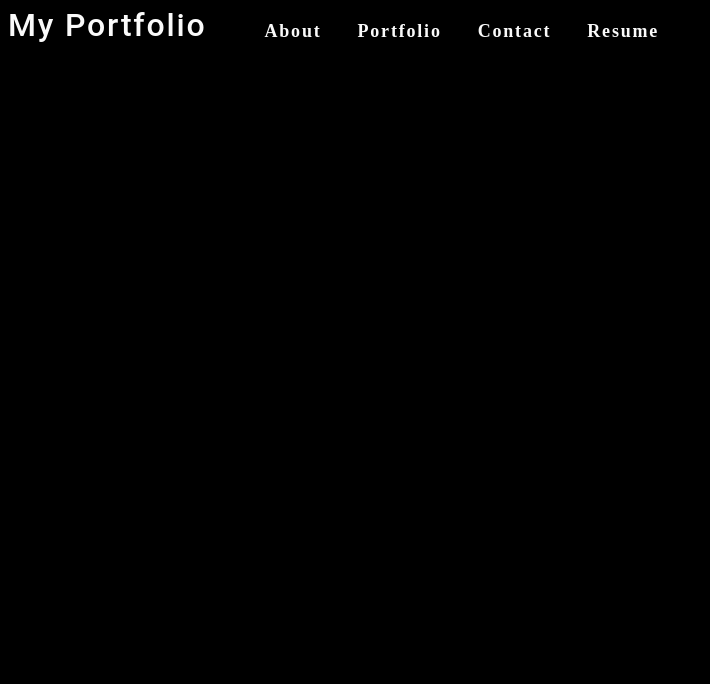
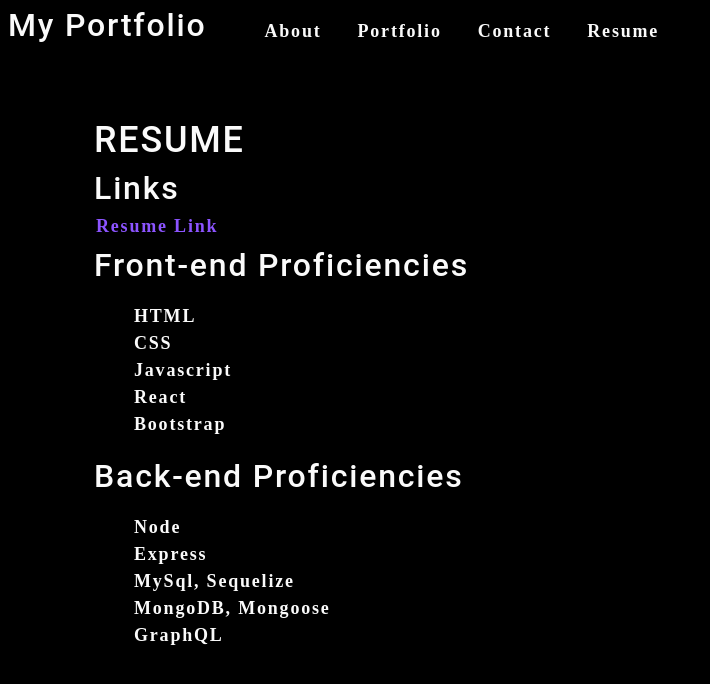
Before and after one commit to miyun94/react-portfolio, a React (Create React App) app: page /resume in a window 1280 px wide. Shown: the top 684 px of the page, without its empty margins (0-710 px from the left). Built offline with nearby package versions, Linux system fonts and the light colour scheme.

Commit message:
resume page

```diff
--- a/src/components/Resume/index.js
+++ b/src/components/Resume/index.js
@@ -3,7 +3,29 @@ import React from 'react';
 
 function Resume(){
     return(
-        <section></section>
+        <section id="resume">
+        <h1>RESUME</h1>
+        <h2>Links</h2>
+        <a href='' target="_blank" rel="noreferrer">
+            Resume Link
+        </a>
+        <h2>Front-end Proficiencies</h2>
+        <ul>
+            <li>HTML</li>
+            <li>CSS</li>
+            <li>Javascript</li>
+            <li>React</li>
+            <li>Bootstrap</li>
+        </ul>
+        <h2>Back-end Proficiencies</h2>
+        <ul>
+            <li>Node</li>
+            <li>Express</li>
+            <li>MySql, Sequelize</li>
+            <li>MongoDB, Mongoose</li>
+            <li>GraphQL</li>
+        </ul>
+    </section>
     )
 }
 
```
